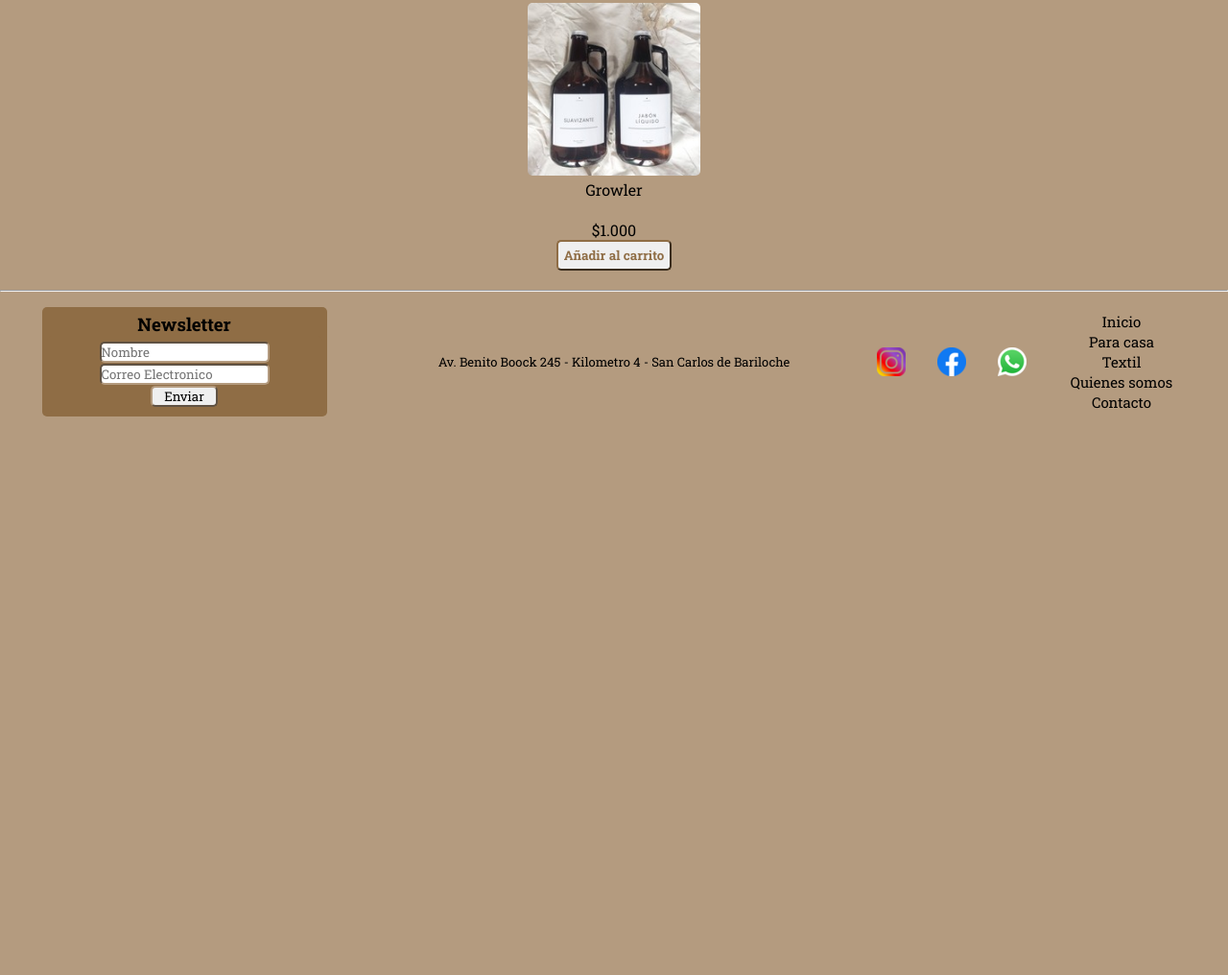
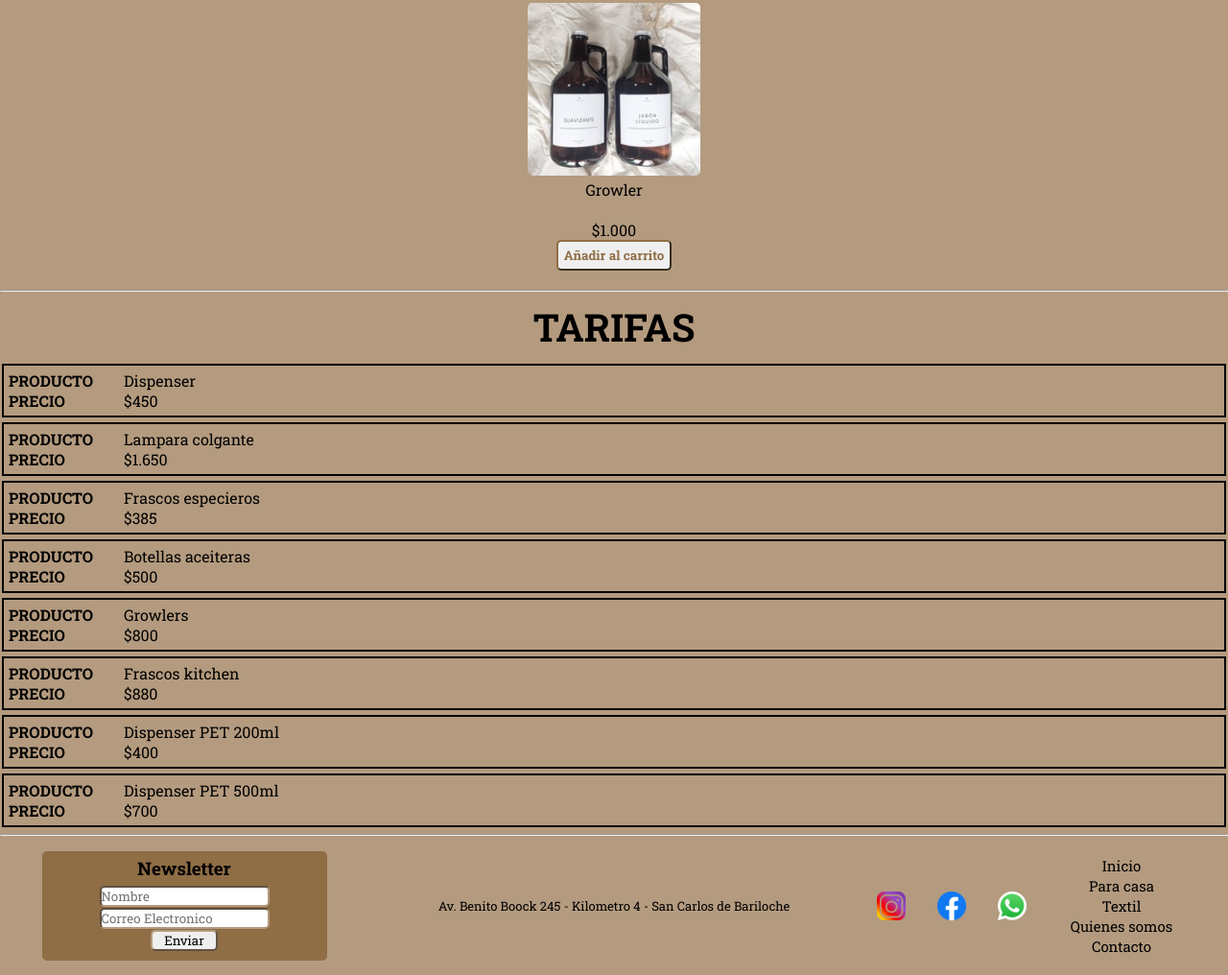
Before and after one commit to rodrigoisla99/bruma-deco-responsive, a plain HTML site: page Paginas/para-casa.html in a window 1280 px wide. Shown: the part 638-1654 px from the top of the page at 96% size. Before the commit the page ends 1087 px from the top, so only its background shows below. Drawn offline with Linux system fonts and the light colour scheme.

Commit message:
agregue tablas de tarifas en rama main

```diff
--- a/Paginas/para-casa.html
+++ b/Paginas/para-casa.html
@@ -134,6 +134,59 @@
 
         <hr>
 
+        <table class="tabla-precios">
+            <caption>Tarifas</caption>
+            <thead>
+                <tr>
+                    <th>Producto</th>
+                    <th>Precio</th>
+                </tr>
+            </thead>
+
+            <tbody>
+                <tr>
+                    <td data-titulo="Producto">Dispenser</td>
+                    <td data-titulo="Precio">$450</td>
+                </tr>
+
+                <tr>
+                    <td data-titulo="Producto">Lampara colgante</td>
+                    <td data-titulo="Precio">$1.650</td>
+                </tr>
+
+                <tr>
+                    <td data-titulo="Producto">Frascos especieros</td>
+                    <td data-titulo="Precio">$385</td>
+                </tr>
+
+                <tr>
+                    <td data-titulo="Producto">Botellas aceiteras</td>
+                    <td data-titulo="Precio">$500</td>
+                </tr>
+
+                <tr>
+                    <td data-titulo="Producto">Growlers</td>
+                    <td data-titulo="Precio">$800</td>
+                </tr>
+
+                <tr>
+                    <td data-titulo="Producto">Frascos kitchen</td>
+                    <td data-titulo="Precio">$880</td>
+                </tr>
+
+                <tr>
+                    <td data-titulo="Producto">Dispenser PET 200ml</td>
+                    <td data-titulo="Precio">$400</td>
+                </tr>
+
+                <tr>
+                    <td data-titulo="Producto">Dispenser PET 500ml</td>
+                    <td data-titulo="Precio">$700</td>
+                </tr>
+            </tbody>
+        </table>
+
+        <hr>
     </main>
     <!-- Fin Main -->
 
```
Also changed, not shown: Paginas/textil.html (+30 -0 lines).
